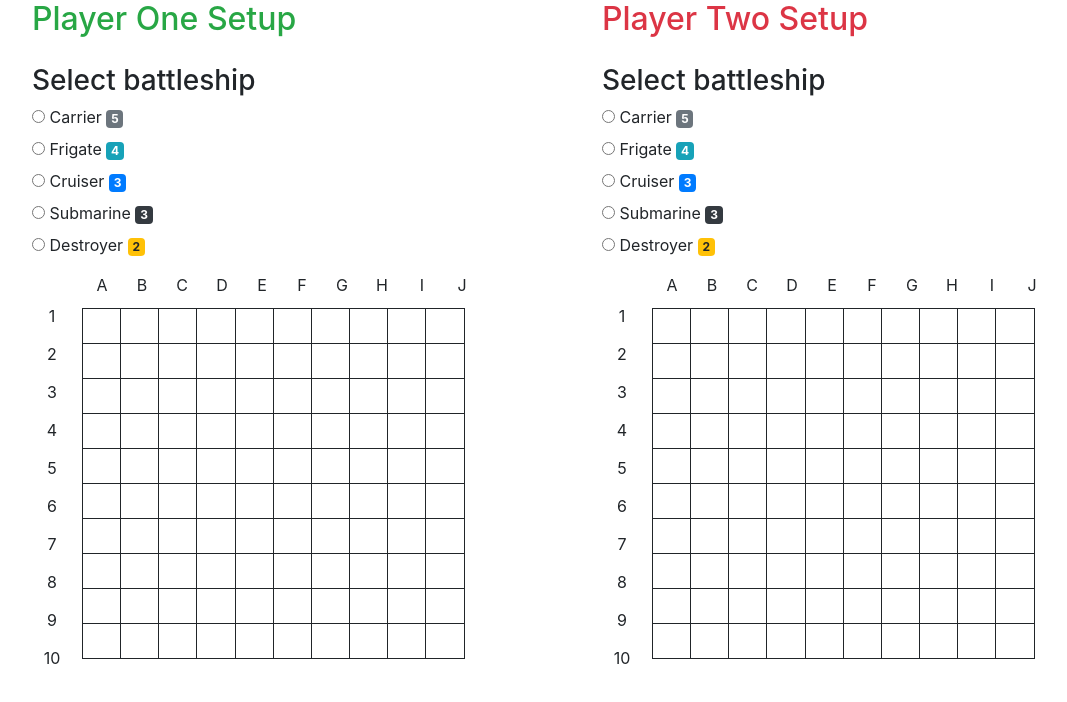
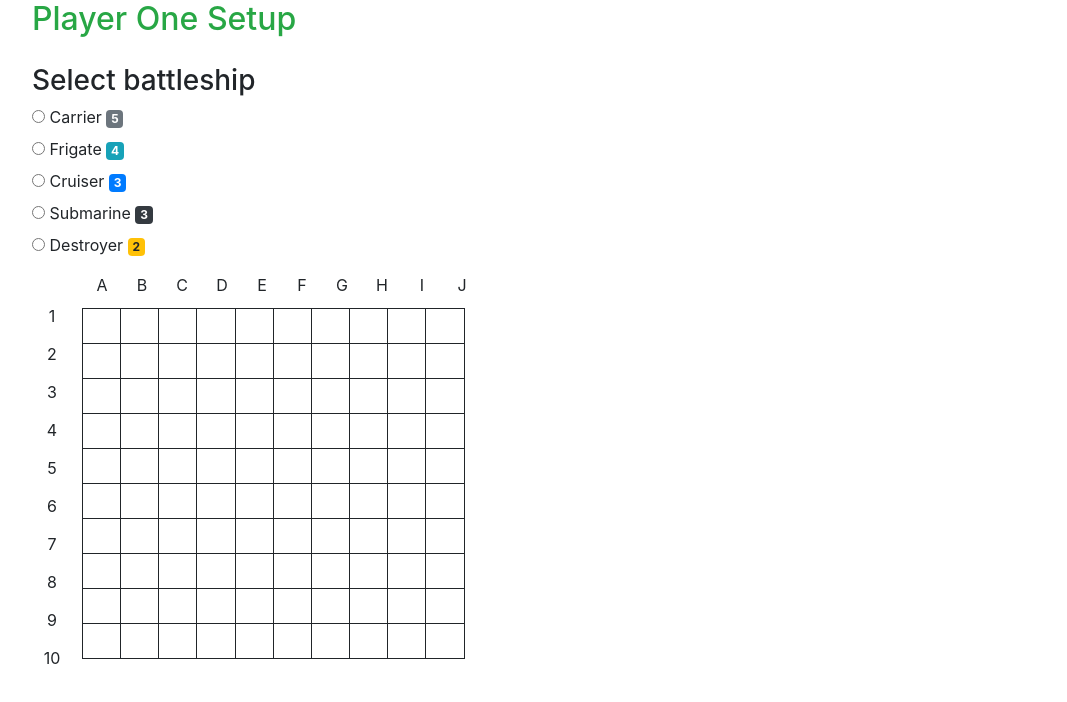
Before and after one commit to rajibkhan976/Battleship-Game-Softwerk, an Angular app: page / in a window 1280 px wide. Shown: the top 702 px of the page, without its empty margins (68-1135 px from the left). Built offline with nearby package versions, Linux system fonts and the light colour scheme.

Commit message:
Dashboard view partly fixed

```diff
--- a/src/app/dashboard/dashboard.component.html
+++ b/src/app/dashboard/dashboard.component.html
@@ -1,9 +1,9 @@
 <div class="container">
-  <div class="row">
-    <div class="col-6">
+  <div class="row" [ngSwitch]="dashBoardViewController">
+    <div class="col-6" *ngSwitchCase="'playerOneGrid'">
       <app-playeroneposition [gridTogglar]="playerOneGridController" (incrementGridTogglar)="incrementfirstPlayerGridController ()"></app-playeroneposition>
     </div>
-    <div class="col-6">
+    <div class="col-6" *ngSwitchCase="'playerTwoGrid'">
       <app-playertwoposition [gridTogglar]="playerTwoGridController" (incrementGridTogglar)="incrementSecondPlayerGridController ()"></app-playertwoposition>
     </div>
   </div>
--- a/src/app/dashboard/dashboard.component.ts
+++ b/src/app/dashboard/dashboard.component.ts
@@ -9,11 +9,15 @@ export class DashboardComponent implements OnInit {
 
   playerOneGridController: number = 0;
   playerTwoGridController: number = 0;
+  dashBoardViewController: string = 'playerOneGrid';
 
   constructor() { }
 
   incrementfirstPlayerGridController () {
     this.playerOneGridController++;
+    if (this.playerOneGridController === 17) {
+      this.dashBoardViewController = 'playerTwoGrid';
+    }
   }
 
   incrementSecondPlayerGridController () {
```
